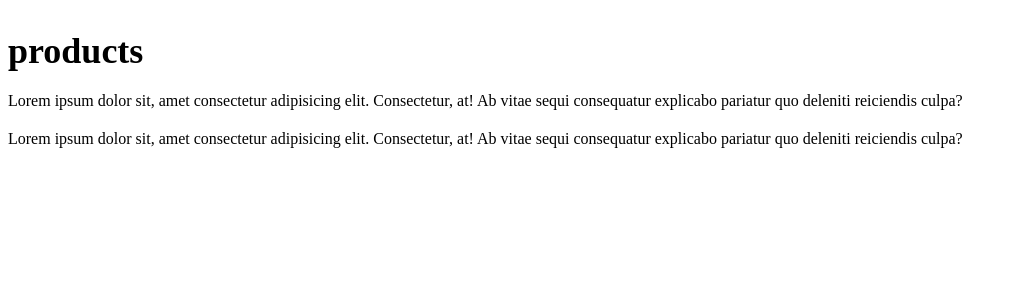
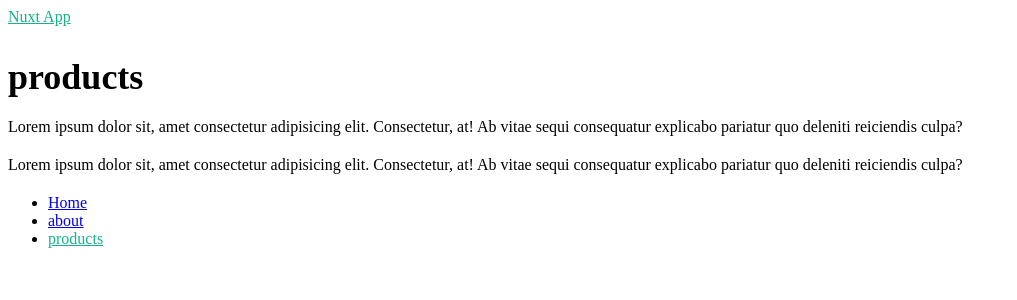
Before and after one commit to Faezeh-khd/nuxt-app, a Nuxt app: page /products in a window 1280 px wide. Shown: the top 300 px of the page, without its empty margins (0-1017 px from the left). Built offline with nearby package versions, Linux system fonts and the light colour scheme.

Commit message:
adding layouts

```diff
--- /dev/null
+++ b/layouts/default.vue
@@ -0,0 +1,31 @@
+<template>
+  <div>
+    <header>
+      <nav>
+        <NuxtLink to="/">Nuxt App</NuxtLink>
+        <ul>
+          <li>
+            <NuxtLink to="/">Home</NuxtLink>
+          </li>
+          <li>
+            <NuxtLink to="/about">about</NuxtLink>
+          </li>
+          <li>
+            <NuxtLink to="/products">products</NuxtLink>
+          </li>
+        </ul>
+      </nav>
+    </header>
+
+    <!-- output the page content -->
+    <div>
+      <slot />
+    </div>
+  </div>
+</template>
+
+<style scoped>
+.router-link-exact-active {
+  color: #12b488;
+}
+</style>
--- /dev/null
+++ b/layouts/products.vue
@@ -0,0 +1,34 @@
+<template>
+  <div>
+    <header>
+      <nav>
+        <NuxtLink to="/products">Nuxt App</NuxtLink>
+      </nav>
+    </header>
+
+    <!-- output the page content -->
+    <div>
+      <slot />
+    </div>
+
+    <footer>
+      <ul>
+        <li>
+          <NuxtLink to="/">Home</NuxtLink>
+        </li>
+        <li>
+          <NuxtLink to="/about">about</NuxtLink>
+        </li>
+        <li>
+          <NuxtLink to="/products">products</NuxtLink>
+        </li>
+      </ul>
+    </footer>
+  </div>
+</template>
+
+<style scoped>
+.router-link-exact-active {
+  color: #12b488;
+}
+</style>
--- a/pages/about.vue
+++ b/pages/about.vue
@@ -1,6 +1,6 @@
 <template>
     <div>
-      <h2>ABout</h2>
+      <h2>About</h2>
       <p>
         Lorem ipsum dolor sit, amet consectetur adipisicing elit. Consectetur, at!
         Ab vitae sequi consequatur explicabo pariatur quo deleniti reiciendis
--- a/pages/index.vue
+++ b/pages/index.vue
@@ -1,21 +1,6 @@
 <template>
   <div>
-    <header>
-      <nav>
-        <NuxtLink to="/">Nuxt App</NuxtLink>
-        <ul>
-          <li>
-            <NuxtLink to="/">Home</NuxtLink>
-          </li>
-          <li>
-            <NuxtLink to="/about">about</NuxtLink>
-          </li>
-          <li>
-            <NuxtLink to="/products">products</NuxtLink>
-          </li>
-        </ul>
-      </nav>
-    </header>
+
     <h2>home</h2>
     <p>
       Lorem ipsum dolor sit, amet consectetur adipisicing elit. Consectetur, at!
--- a/pages/products/[id].vue
+++ b/pages/products/[id].vue
@@ -1,11 +1,14 @@
 <template>
   <div>
-    <p>product detail for {{id}}</p>
+    <p>product detail for {{ id }}</p>
   </div>
 </template>
 
 <script setup>
 const { id } = useRoute().params;
+definePageMeta({
+  layout: "products",
+});
 </script>
 
 <style scoped></style>
--- a/pages/products/index.vue
+++ b/pages/products/index.vue
@@ -14,15 +14,18 @@
   </div>
 </template>
 
-  <script setup></script>
+<script setup>
+definePageMeta({
+  layout: "products",
+});
+</script>
 
-  <style  scoped>
+<style scoped>
 h2 {
-
   margin-bottom: 20px;
   font-size: 36px;
 }
-  p{
+p {
   margin: 20px 0;
 }
 </style>
```
Lines whose indentation alone changed are shown as unchanged.
